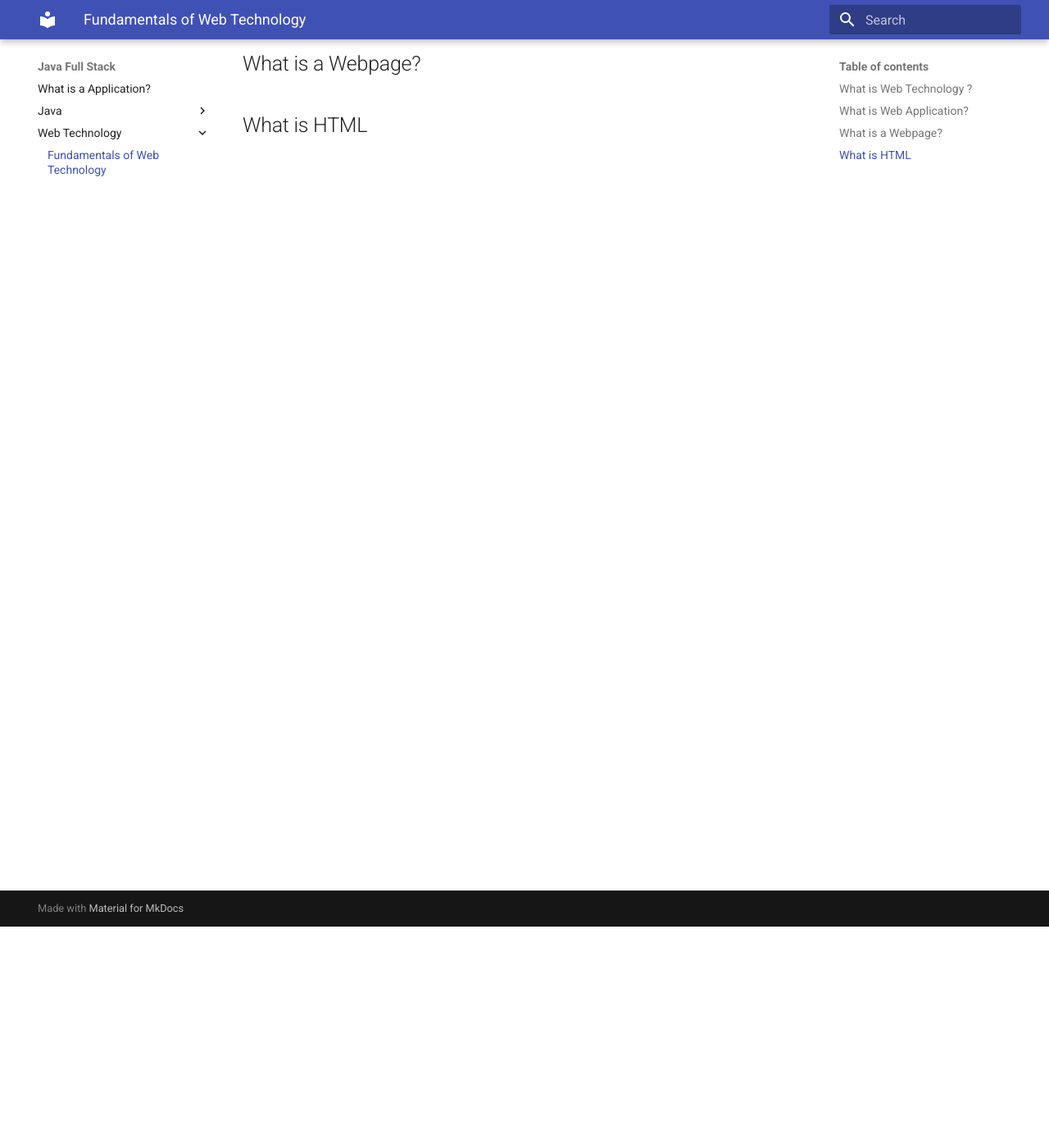
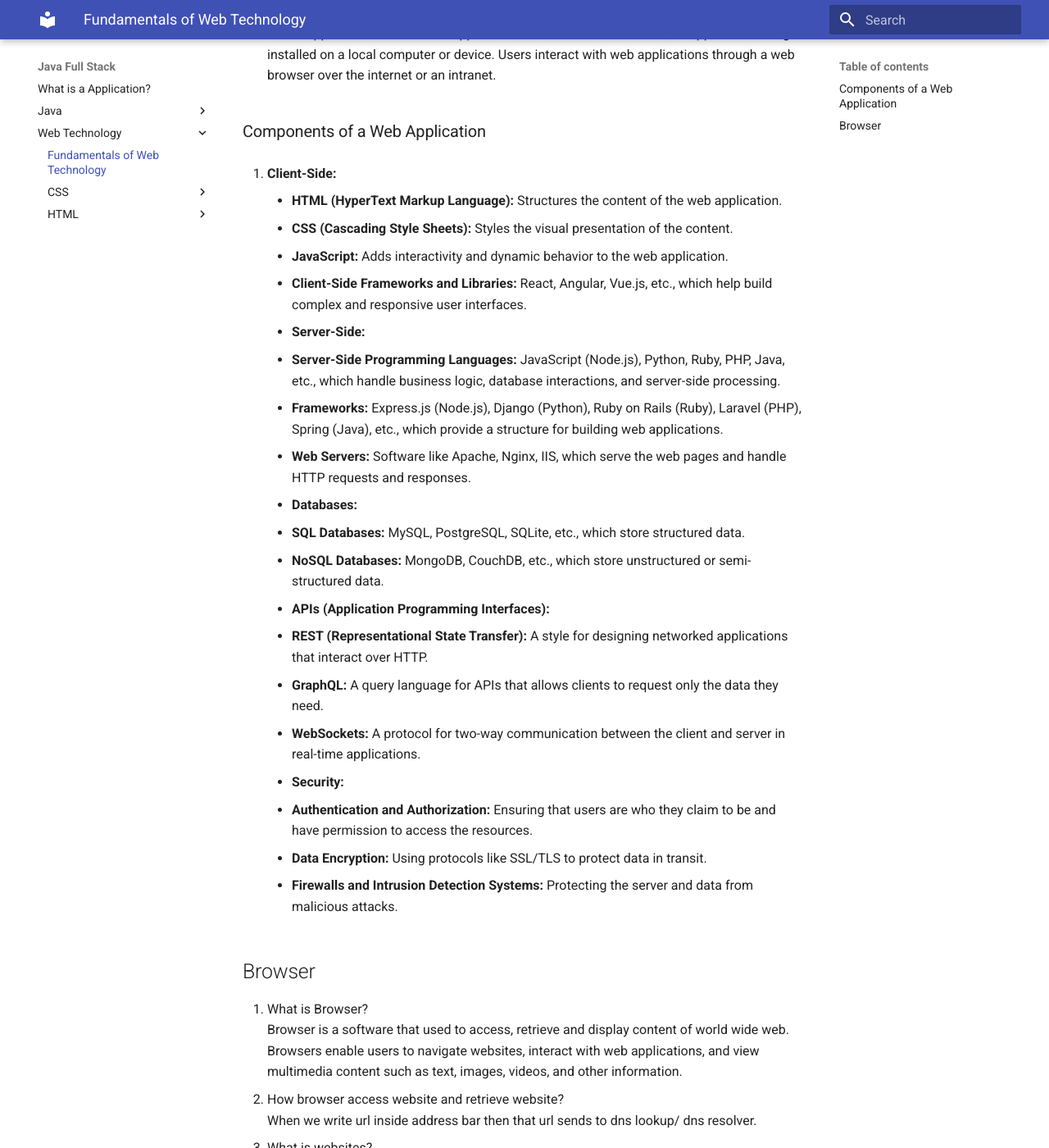
Before and after one commit to adisupport/jspider-notes, an MkDocs documentation site: the page built from docs/Web Technology/Fundamentals of Web Technology.md, in a window 1280 px wide and 1400 px high, scrolled down 270 px. Shown: the whole window at 82% size. Built offline with MkDocs 1.6.1 and Material for MkDocs 9.7.7, drawn with Linux system fonts in a browser that asks for light colours; some of the changed text lies outside the part shown.

Commit message:
add notes of HTML and CSS

```diff
--- a/docs/Web Technology/Fundamentals of Web Technology.md
+++ b/docs/Web Technology/Fundamentals of Web Technology.md
@@ -1,10 +1,51 @@
-## What is Web Technology ?
+1. What is Web Technology ?
+	Web technologies encompass the tools, languages, and frameworks used to create and manage web applications and websites
 
+2. What is Web Application?
+	A web application is a software application that runs on a web server, as opposed to being installed on a local computer or device. Users interact with web applications through a web browser over the internet or an intranet.
 
-## What is Web Application?
+### Components of a Web Application
 
+1. **Client-Side:**
 
-## What is a Webpage?
+    - **HTML (HyperText Markup Language):** Structures the content of the web application.
+    - **CSS (Cascading Style Sheets):** Styles the visual presentation of the content.
+    - **JavaScript:** Adds interactivity and dynamic behavior to the web application.
+    - **Client-Side Frameworks and Libraries:** React, Angular, Vue.js, etc., which help build complex and responsive user interfaces.
+2. **Server-Side:**
 
+    - **Server-Side Programming Languages:** JavaScript (Node.js), Python, Ruby, PHP, Java, etc., which handle business logic, database interactions, and server-side processing.
+    - **Frameworks:** Express.js (Node.js), Django (Python), Ruby on Rails (Ruby), Laravel (PHP), Spring (Java), etc., which provide a structure for building web applications.
+    - **Web Servers:** Software like Apache, Nginx, IIS, which serve the web pages and handle HTTP requests and responses.
+3. **Databases:**
 
-## What is HTML
+    - **SQL Databases:** MySQL, PostgreSQL, SQLite, etc., which store structured data.
+    - **NoSQL Databases:** MongoDB, CouchDB, etc., which store unstructured or semi-structured data.
+4. **APIs (Application Programming Interfaces):**
+
+    - **REST (Representational State Transfer):** A style for designing networked applications that interact over HTTP.
+    - **GraphQL:** A query language for APIs that allows clients to request only the data they need.
+    - **WebSockets:** A protocol for two-way communication between the client and server in real-time applications.
+5. **Security:**
+
+    - **Authentication and Authorization:** Ensuring that users are who they claim to be and have permission to access the resources.
+    - **Data Encryption:** Using protocols like SSL/TLS to protect data in transit.
+    - **Firewalls and Intrusion Detection Systems:** Protecting the server and data from malicious attacks.
+
+## Browser
+
+1. What is Browser?
+	Browser is a software that used to access, retrieve and display content of world wide web.
+	Browsers enable users to navigate websites, interact with web applications, and view multimedia content such as text, images, videos, and other information.
+2. How browser access website and retrieve website?
+	When we write url inside address bar then that url sends to dns lookup/ dns resolver.
+3. What is websites?
+	Websites is collections of web pages, Websites is platform that provide service to run webpages.
+
+| Tags | pre-define functionality                                                           |
+| :--- | :--------------------------------------------------------------------------------- |
+| pre  | To print same structure as code editor on the browser.                             |
+| font | To change the properties of font style of text.<br>like Colour, Font Family, Size. |
+| h1   | To add header on the page.<br>                                                     |
+| br   | to break the line.                                                                 |
+| p    | used for paragraph, it added space before and after of paragraph.                  |
```
Also changed, not shown: Todos/Day 2.md (+29 -0 lines), docs/Java/Core Java/Networking/Project.md (added, +2 -0 lines), docs/Java/Internals of Java.md (added, +25 -0 lines), docs/Web Technology/CSS/Introduction to CSS.md (added, +104 -0 lines), docs/Web Technology/HTML/Basic tag of HTML.md (added, +89 -0 lines), docs/Web Technology/HTML/Introduction to HTML.md (added, +5 -0 lines), docs/index.md (+2 -0 lines), Java/Exception.md (added), docs/Java/Core Java/Collection Library/Collection Framework.md (added), docs/Java/Core Java/Exceptions.md (added), docs/Java/Fundamental of Java.md (line endings or trailing spaces), docs/Java/Java Memory.md (added), docs/Java/OOPS.md (added), docs/Web Technology/CSS/Basic Property of CSS.md (added), 3 more files.
